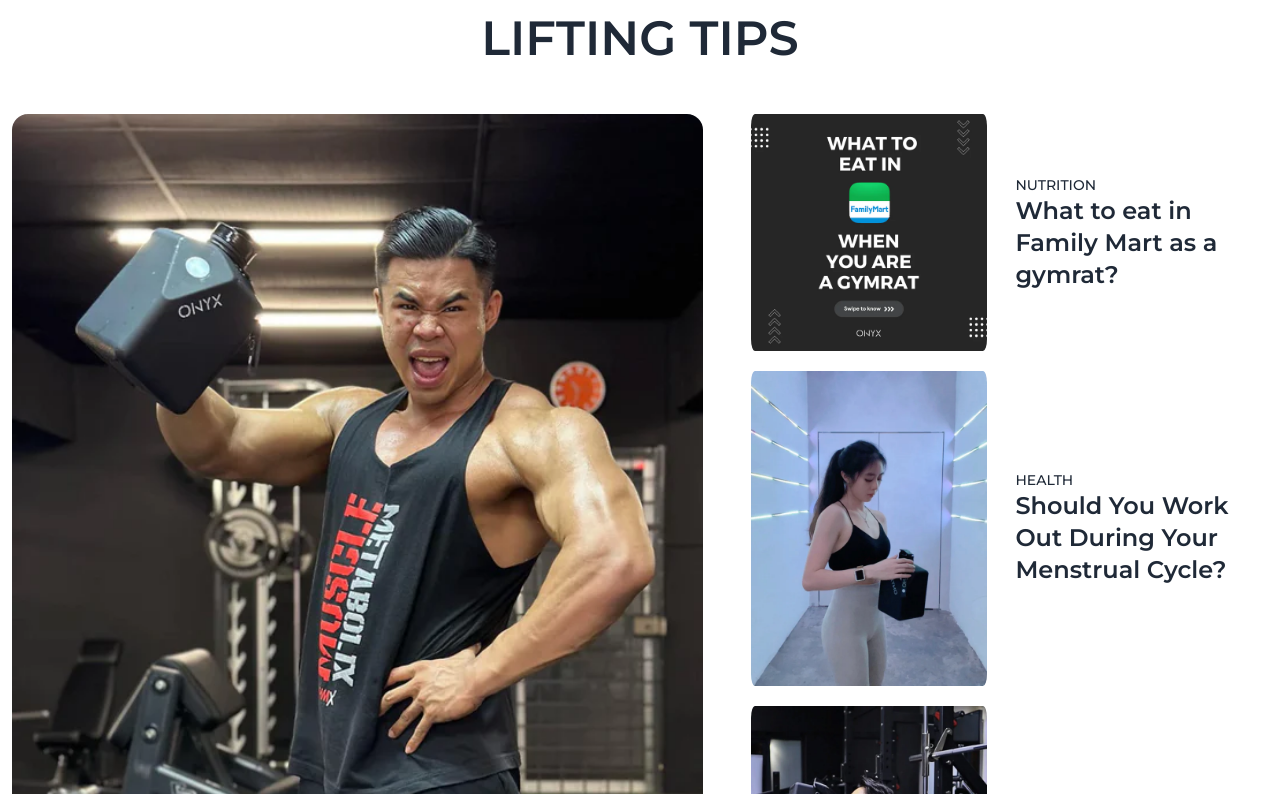
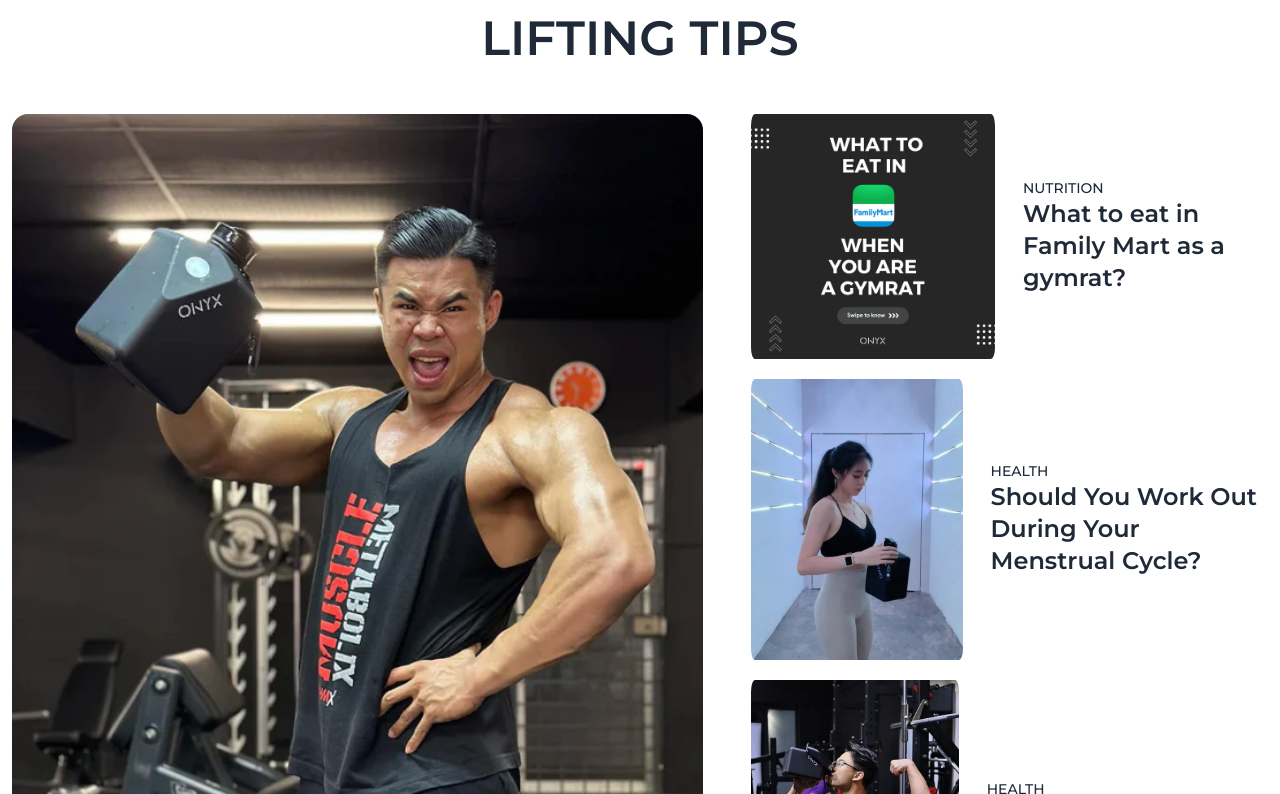
Before and after one commit to shafi0072/liftonyx-clone, a Next.js app: page / in a window 1280 px wide. Shown: the part 3506-4300 px from the top of the page. Built offline with nearby package versions, Linux system fonts and the light colour scheme.

Commit message:
fix stayUpToDate and services responsive issue

```diff
--- a/src/Components/app/Home/StayUpToDate.jsx
+++ b/src/Components/app/Home/StayUpToDate.jsx
@@ -7,6 +7,7 @@ import {
 } from "@/src/constant/home/stayUpToDate";
 import SectionTitle from "../../core/shared/SectionTitle/SectionTitle";
 import { FaArrowRight } from "react-icons/fa6";
+import Image from "next/image";
 
 const StayUpToDate = () => {
   // console.log(stayUpToDateImage1Description);
@@ -42,19 +43,21 @@ const StayUpToDate = () => {
               key={index}
               className="flex flex-col w-[80vw] lg:w-full  md:flex-row gap-5 mb-2 "
             >
-              <div className="flex-1 flex-grow group w-[80vw] lg:w-full h-full rounded-xl overflow-hidden relative">
-                <img
+              <div className="  group w-[80vw] lg:w-full h-full rounded-xl overflow-hidden relative">
+                <Image
+                width={200}
+                height={300}
                   className=" hover:scale-105 flex-grow min-h-full h-full  w-[344px]  lg:w-full px-2  duration-500 rounded-xl"
                   src={item?.stayUpToDateImage}
-                  alt=""
+                  alt="image"
                 />
 
                 <div className=" bg-white   p-4 rounded-md  right-3 bottom-3 absolute    opacity-0 duration-500 transition  ease-out  group-hover:opacity-100 ">
                   <FaArrowRight className="text-2xl "></FaArrowRight>
                 </div>
               </div>
-              <div className="flex-1 flex items-start lg:items-center">
-                <div>
+              <div className=" flex items-start lg:items-center">
+                <div className="w-full">
                   <p className="text-sm  font-medium">
                     {item?.stayUpToDateHeading}
                   </p>
--- a/src/Components/core/shared/service/OurService.jsx
+++ b/src/Components/core/shared/service/OurService.jsx
@@ -8,7 +8,7 @@ const OurService = () => {
 
   return (
     <div
-      className={` py-5 px-20 bg-gray-100 ${
+      className={` py-5 px-2 lg:px-20 bg-gray-100 ${
         name === "/" ? "mt-3 lg:mt-14" : ""
       }`}
     >
```
